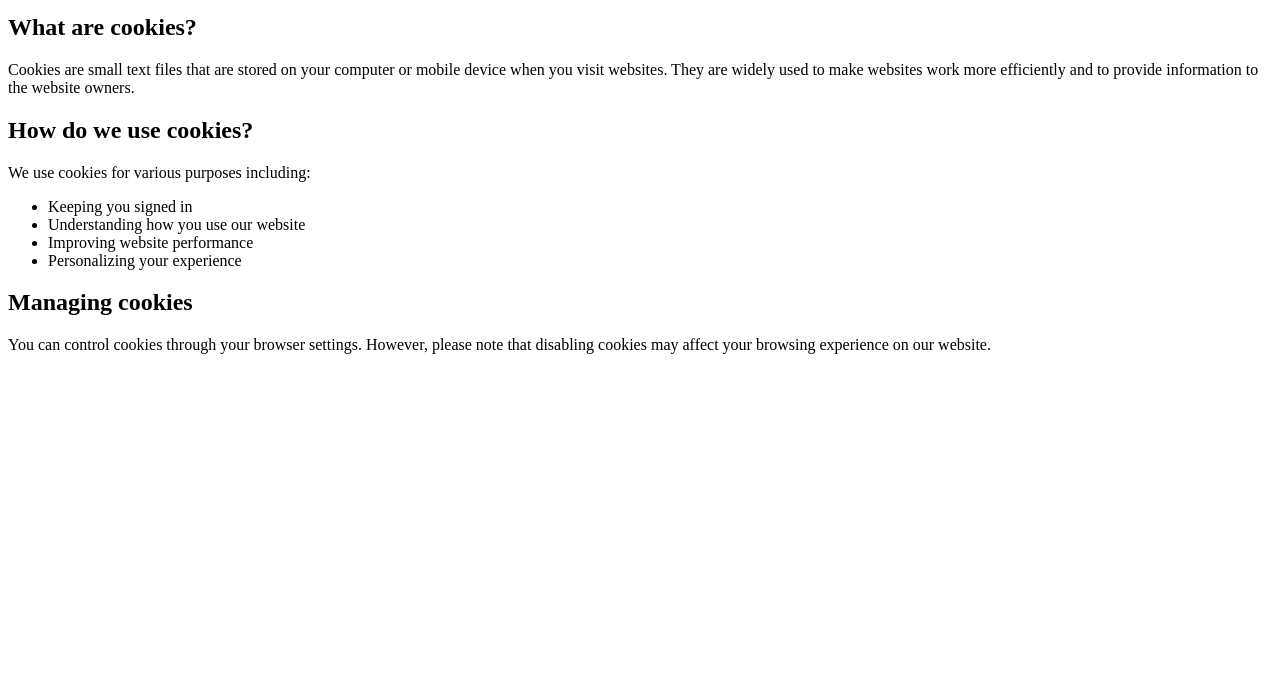
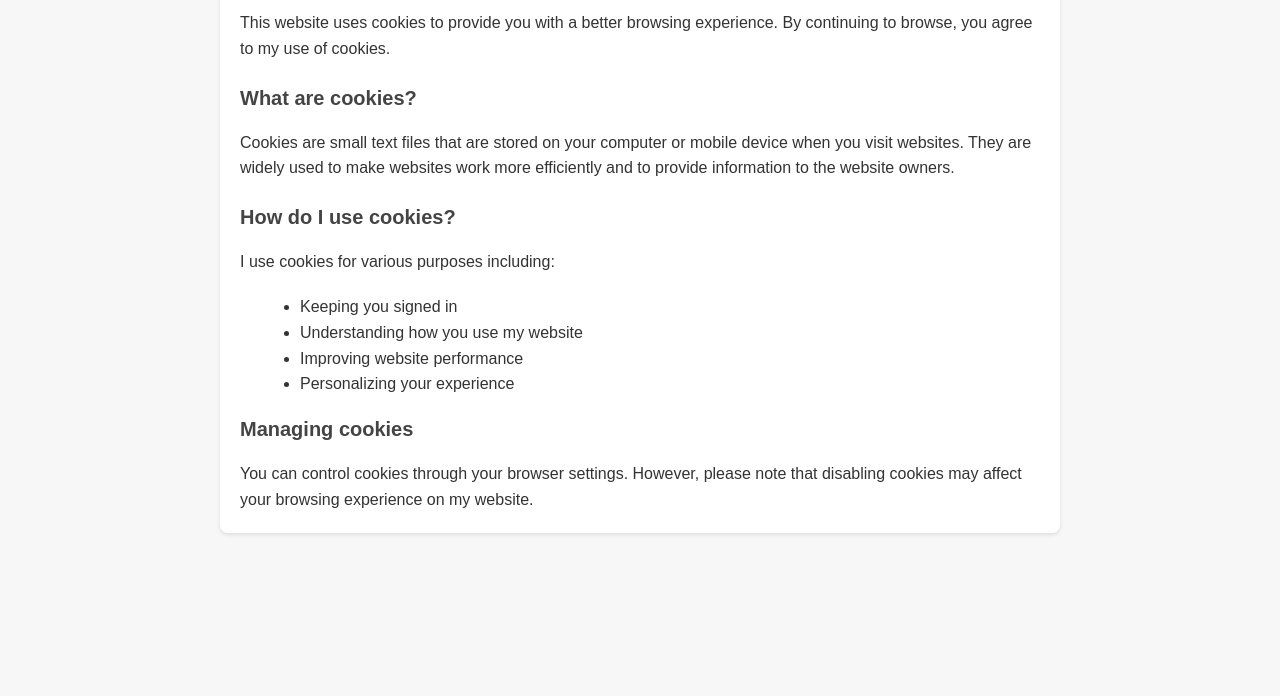
Before and after one commit to robertmullan/Final_Project, a plain HTML site: page cookie-policy.html in a window 1280 px wide. Shown: the part 104-800 px from the top of the page. Drawn offline with Linux system fonts and the light colour scheme.

Commit message:
Update format

```diff
--- a/cookie-policy.html
+++ b/cookie-policy.html
@@ -3,28 +3,79 @@
 <head>
     <meta charset="UTF-8">
     <meta name="viewport" content="width=device-width, initial-scale=1.0">
-    <title>Cookie Consent</title>
+    <title>Cookie Policy</title>
+    <style>
+        body {
+            font-family: Arial, sans-serif;
+            margin: 0;
+            padding: 0;
+            background-color: #f7f7f7;
+            color: #333;
+            line-height: 1.6;
+        }
+
+        h1, h2 {
+            color: #444;
+        }
+
+        ul {
+            list-style-type: disc;
+            margin-left: 20px;
+        }
+
+        p {
+            margin-bottom: 20px;
+        }
+
+        /* Styles specific to the Cookie Policy content */
+        .container {
+            max-width: 800px;
+            margin: 20px auto;
+            padding: 20px;
+            background-color: #fff;
+            border-radius: 8px;
+            box-shadow: 0 2px 4px rgba(0, 0, 0, 0.1);
+        }
+
+        .container h1 {
+            font-size: 24px;
+            margin-bottom: 20px;
+        }
+
+        .container h2 {
+            font-size: 20px;
+            margin-bottom: 15px;
+        }
+
+        .container ul {
+            margin-bottom: 15px;
+        }
+
+        .container p:last-child {
+            margin-bottom: 0;
+        }
+    </style>
 </head>
 <body>
     <div class="container">
         <h1>Cookie Policy</h1>
-        <p>This website uses cookies to provide you with a better browsing experience. By continuing to browse, you agree to our use of cookies.</p>
+        <p>This website uses cookies to provide you with a better browsing experience. By continuing to browse, you agree to my use of cookies.</p>
 
         <h2>What are cookies?</h2>
         <p>Cookies are small text files that are stored on your computer or mobile device when you visit websites. They are widely used to make websites work more efficiently and to provide information to the website owners.</p>
 
-        <h2>How do we use cookies?</h2>
-        <p>We use cookies for various purposes including:</p>
+        <h2>How do I use cookies?</h2>
+        <p>I use cookies for various purposes including:</p>
         <ul>
             <li>Keeping you signed in</li>
-            <li>Understanding how you use our website</li>
+            <li>Understanding how you use my website</li>
             <li>Improving website performance</li>
             <li>Personalizing your experience</li>
         </ul>
 
         <h2>Managing cookies</h2>
-        <p>You can control cookies through your browser settings. However, please note that disabling cookies may affect your browsing experience on our website.</p>
+        <p>You can control cookies through your browser settings. However, please note that disabling cookies may affect your browsing experience on my website.</p>
 
- </div>
+    </div>
 </body>
 </html>
```
Also changed, not shown: terms_and_conditions.html (+59 -4 lines).
